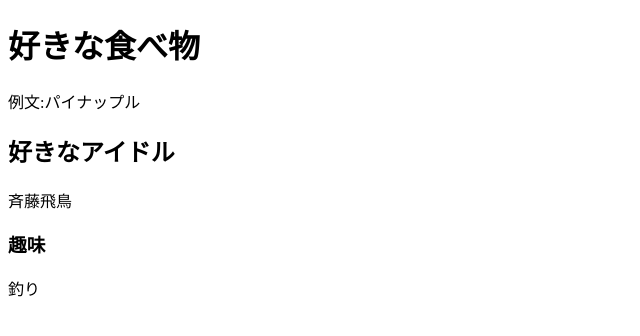
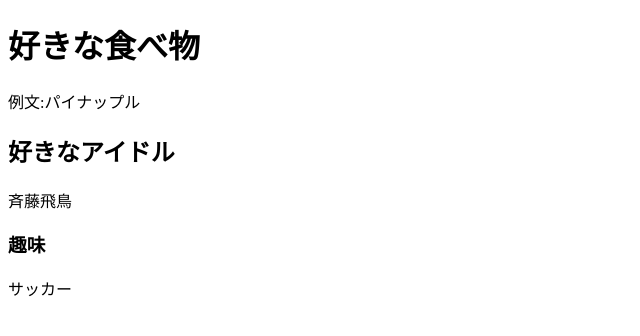
Before and after one commit to amanoryoji/git_tutorial, a plain HTML site: page index.html in a window 1280 px wide. Shown: the full height of the page, 0-640 px from the left. Drawn offline with Linux system fonts and the light colour scheme.

Commit message:
趣味をサッカーに変更

```diff
--- a/index.html
+++ b/index.html
@@ -12,6 +12,6 @@
     <h2>好きなアイドル</h2>
     <p>斉藤飛鳥</p>
     <h3>趣味</h3>
-    <p>釣り</p>
+    <p>サッカー</p>
   </body>
 </html>
```
